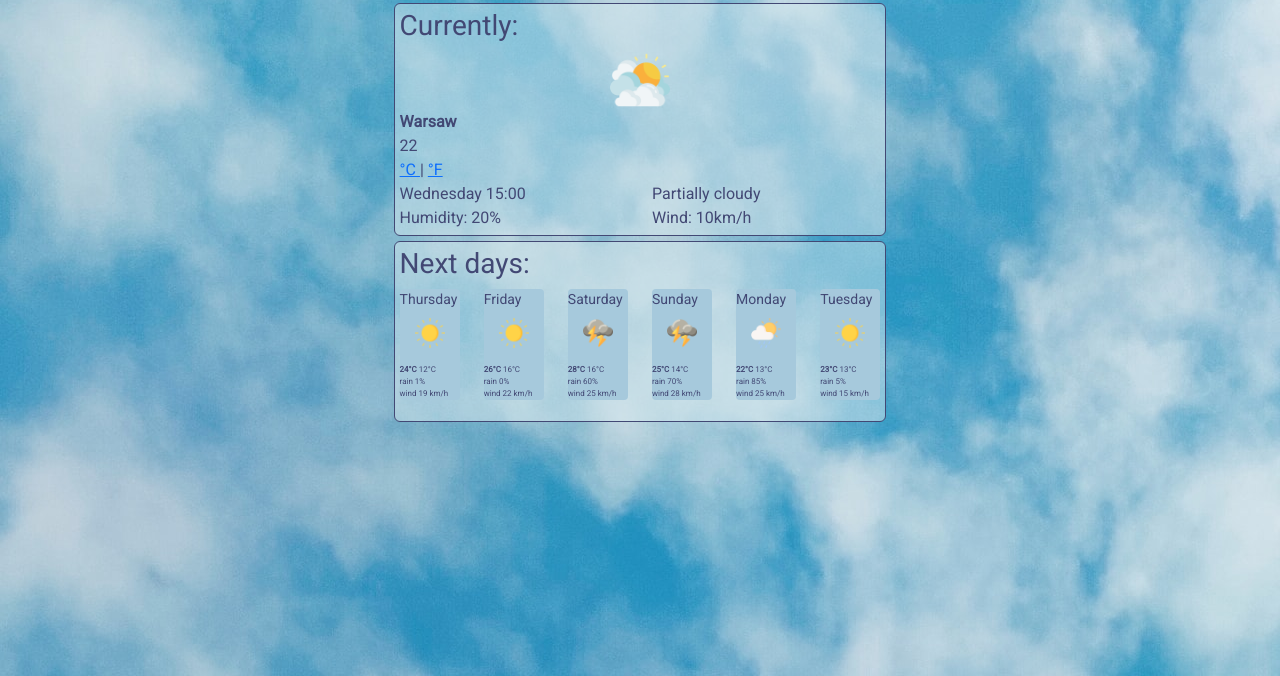
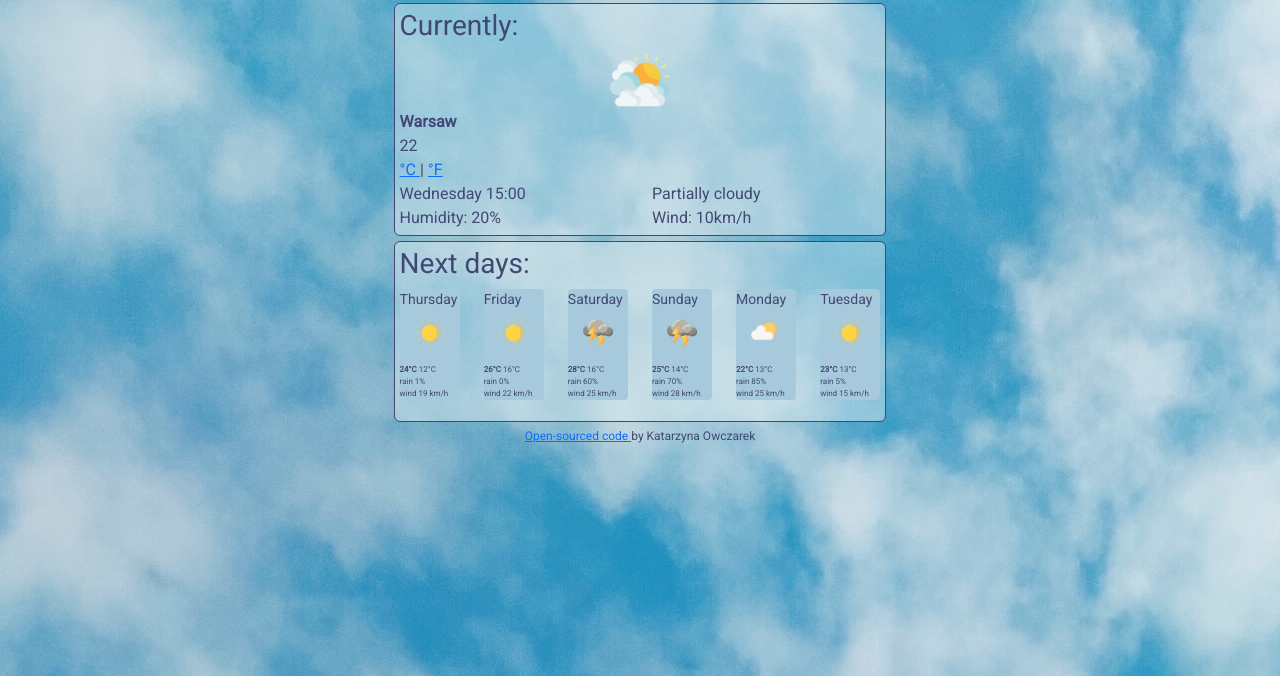
Before and after one commit to KatarzynaOw/Weather-App, a website built with Parcel: page index.html in a window 1280 px wide. Shown: the part 124-800 px from the top of the page. Built offline with nearby package versions, Linux system fonts and the light colour scheme.

Commit message:
footer added

```diff
--- a/index.html
+++ b/index.html
@@ -151,12 +151,15 @@
                   <div> rain 5% </div>
                   <div> wind 15 km/h </div>
                 </p>
-
             </div>
           </div>
         </div>
       </div>
 
-    </div>
+   <footer>
+    <a href="https://github.com/KatarzynaOw/Weather-App" target="_blank">
+                 Open-sourced code
+                </a> by Katarzyna Owczarek
+    </footer>
   </body>
 </html>
```
